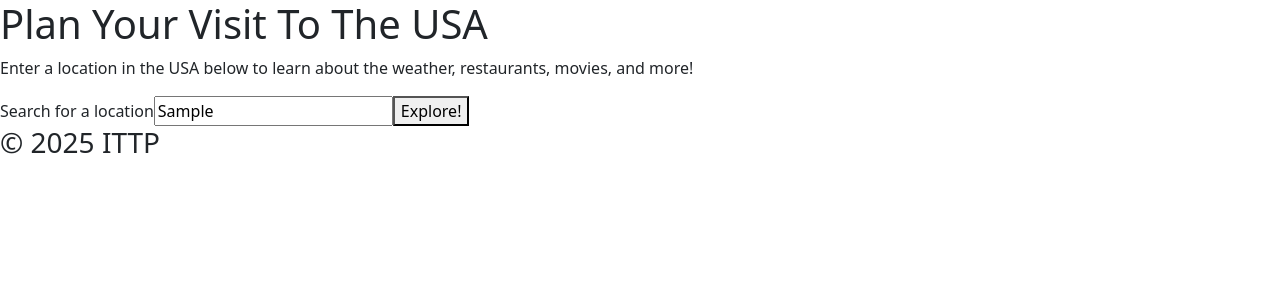
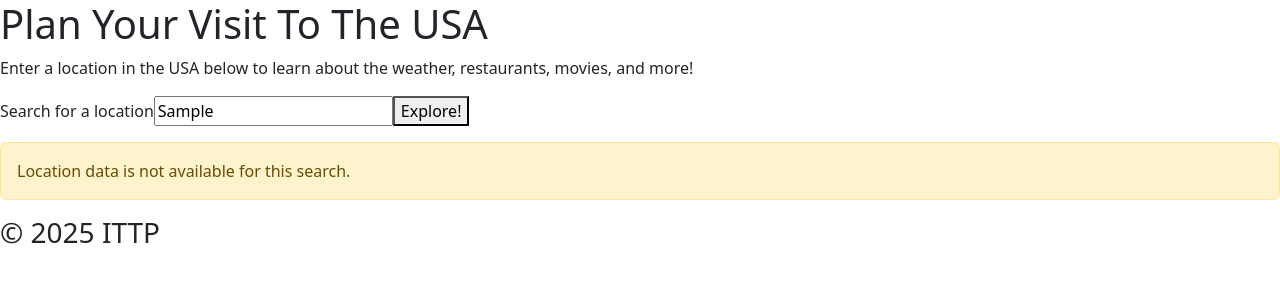
Before and after one commit to tonch-LIV/city_Explorer, a React (Vite) app: page / in a window 1280 px wide. Both pictures are taken after typing "Sample" into the empty fields and a click on the button "Explore!". Shown: the top 300 px of the page. Built offline with nearby package versions, Linux system fonts and the light colour scheme; no server answers.

Commit message:
readme lines 68-77; error handling

```diff
--- a/src/Explorer.jsx
+++ b/src/Explorer.jsx
@@ -19,11 +19,16 @@ function Explorer() {
   const [location, setLocation] = useState({});
 
   const [weather, setWeather] = useState([]);
+  const [error, setError] = useState('');  // display message in case or error
 
 
   async function handleLocationSearch(event) {
     event.preventDefault();
 
+    setError('');
+    setWeather([]);
+
+    try {
       const API = `https://us1.locationiq.com/v1/search.php?key=${API_KEY}&q=${searchQuery}&format=json`;
 
       const response = await axios.get(API);
@@ -32,11 +37,20 @@ function Explorer() {
       setLocation(cityData);
       setDisplayResults(true);
 
+      try {
         const weatherURL = `http://localhost:3001/weather?searchQuery=${searchQuery}&lat=${cityData.lat}&lon=${cityData.lon}`;
         const weatherResponse = await axios.get(weatherURL);
 
         setWeather(weatherResponse.data);
+      } catch (error) {
+        setError('Weather data is not available for this city.');
       }
+    } catch (error) {
+      setDisplayResults(false);
+      setLocation({});
+      setError('Location data is not available for this search.');
+    }
+  };
 
   return (
     <div id="main">
@@ -52,6 +66,12 @@ function Explorer() {
         <button type="submit">Explore!</button>
       </form>
 
+      {error && (
+        <div className="alert alert-warning mt-3">
+          {error}
+        </div>
+      )}
+
       {displayResults && location.place_id &&
         <div>
           <div className="card p-3 mt-3">
@@ -66,8 +86,7 @@ function Explorer() {
       />
 
           </div>
-
-          <Weather weather={weather} />
+          {weather.length > 0 && <Weather weather={weather} />}
         </div>
       }
     </div>
```
Also changed, not shown: 1 other file (tests, documents, lock files or other folders). Lines whose indentation alone changed are shown as unchanged.
